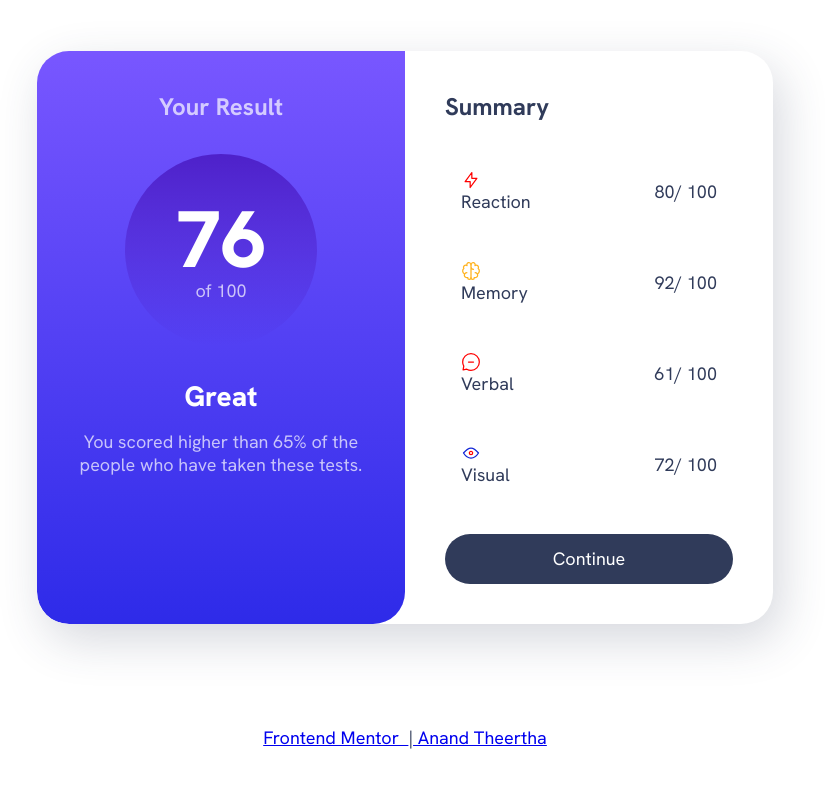
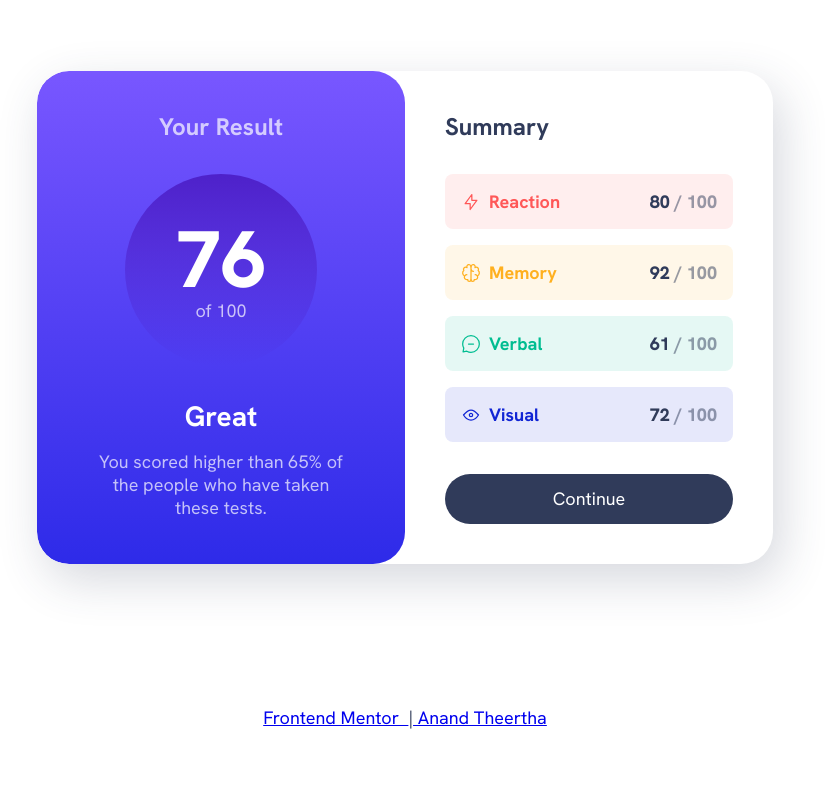
Before and after one commit to Anand-Theertha/Results-Summary-Component, a plain HTML site: page index.html in a window 1280 px wide. Shown: the whole page, without its empty margins (235-1060 px from the left). Drawn offline with Linux system fonts and the light colour scheme.

Commit message:
final changes

```diff
--- a/index.html
+++ b/index.html
@@ -47,19 +47,18 @@
               <div class="summary-title">Reaction</div>
             </div>
 
-            <p class="summary-score"><span>80</span>/ 100</p>
+            <p class="summary-score"><span>80</span> / 100</p>
 
           </div>
 
           <div class="summary-item" data-item-type="accent-2">
 
             <div class="flex-group">
-              <svg xmlns="http://www.w3.org/2000/svg" width="20" height="20" fill="none" viewBox="0 0 20 20"><path stroke="#FFB21E" stroke-linecap="round" stroke-linejoin="round" stroke-width="1.25" d="M5.833 11.667a2.5 2.5 0 1 0 .834 4.858"/><path stroke="#FFB21E" stroke-linecap="round" stroke-linejoin="round" stroke-width="1.25" d="M3.553 13.004a3.333 3.333 0 0 1-.728-5.53m.025-.067a2.083 2.083 0 0 1 2.983-2.824m.199.054A2.083 2.083 0 1 1 10 3.75v12.917a1.667 1.667 0 0 1-3.333 0M10 5.833a2.5 2.5 0 0 0 2.5 2.5m1.667 3.334a2.5 2.5 0 1 1-.834 4.858"/><path stroke="#FFB21E" stroke-linecap="round" stroke-linejoin="round" stroke-width="1.25" d="M16.447 13.004a3.334 3.334 0 0 0 .728-5.53m-.025-.067a2.083 2.083 0 0 0-2.983-2.824M10 3.75a2.085 2.085 0 0 1 2.538-2.033 2.084 2.084 0 0 1 1.43 2.92m-.635 12.03a1.667 1.667 0 0 1-3.333 0"/></svg>
-
+              <svg xmlns="http://www.w3.org/2000/svg" width="20" height="20" fill="none" viewBox="0 0 20 20"><path stroke-linecap="round" stroke-linejoin="round" stroke-width="1.25" d="M5.833 11.667a2.5 2.5 0 1 0 .834 4.858"/><path stroke-linecap="round" stroke-linejoin="round" stroke-width="1.25" d="M3.553 13.004a3.333 3.333 0 0 1-.728-5.53m.025-.067a2.083 2.083 0 0 1 2.983-2.824m.199.054A2.083 2.083 0 1 1 10 3.75v12.917a1.667 1.667 0 0 1-3.333 0M10 5.833a2.5 2.5 0 0 0 2.5 2.5m1.667 3.334a2.5 2.5 0 1 1-.834 4.858"/><path stroke-linecap="round" stroke-linejoin="round" stroke-width="1.25" d="M16.447 13.004a3.334 3.334 0 0 0 .728-5.53m-.025-.067a2.083 2.083 0 0 0-2.983-2.824M10 3.75a2.085 2.085 0 0 1 2.538-2.033 2.084 2.084 0 0 1 1.43 2.92m-.635 12.03a1.667 1.667 0 0 1-3.333 0"/></svg>
               <div class="summary-title">Memory</div>
             </div>
 
-            <p class="summary-score"><span>92</span>/ 100</p>
+            <p class="summary-score"><span>92</span> / 100</p>
 
           </div>
 
@@ -70,18 +69,18 @@
               <div class="summary-title">Verbal</div>
             </div>
 
-            <p class="summary-score"><span>61</span>/ 100</p>
+            <p class="summary-score"><span>61</span> / 100</p>
 
           </div>
 
           <div class="summary-item" data-item-type="accent-4">
 
             <div class="flex-group">
-              <svg xmlns="http://www.w3.org/2000/svg" width="20" height="20" fill="none" viewBox="0 0 20 20"><path stroke-linecap="round" stroke-linejoin="round" stroke-width="1.25" d="M10 11.667a1.667 1.667 0 1 0 0-3.334 1.667 1.667 0 0 0 0 3.334Z"/><path stroke="#1125D6" stroke-linecap="round" stroke-linejoin="round" stroke-width="1.25" d="M17.5 10c-1.574 2.492-4.402 5-7.5 5s-5.926-2.508-7.5-5C4.416 7.632 6.66 5 10 5s5.584 2.632 7.5 5Z"/></svg>
+              <svg xmlns="http://www.w3.org/2000/svg" width="20" height="20" fill="none" viewBox="0 0 20 20"><path stroke-linecap="round" stroke-linejoin="round" stroke-width="1.25" d="M10 11.667a1.667 1.667 0 1 0 0-3.334 1.667 1.667 0 0 0 0 3.334Z"/><path stroke-linecap="round" stroke-linejoin="round" stroke-width="1.25" d="M17.5 10c-1.574 2.492-4.402 5-7.5 5s-5.926-2.508-7.5-5C4.416 7.632 6.66 5 10 5s5.584 2.632 7.5 5Z"/></svg>
               <div class="summary-title">Visual</div>
             </div>
 
-            <p class="summary-score"><span>72</span>/ 100</p>
+            <p class="summary-score"><span>72</span> / 100</p>
 
           </div>
 
--- a/style.css
+++ b/style.css
@@ -2,7 +2,8 @@
     font-family: 'HankenGrotesk';
     font-display: swap;
     font-weight: 100 900;
-    src: url('assets/fonts/HankenGrotesk-VariableFont_wght.ttf') format('truetype');
+    src: url('assets/fonts/HankenGrotesk-VariableFont_wght.ttf')
+         format('truetype');
   }
 
   :root {
@@ -76,6 +77,30 @@ body {
     color: var(--clr-neutral-700);
   }
 
+  @media (min-width: 600px) {
+    body {
+      min-height: 100vh;
+      display: grid;
+      place-items: center;
+    }
+  }
+
+  .flex-group {
+    display: flex;
+    align-items: center;
+    gap: .5rem;
+    flex-wrap: wrap;
+  }
+
+  .grid-flow {
+    display: grid;
+    align-content: start;
+    gap: 1rem;
+  }
+
+  .grid-flow[data-spacing="large"] {
+    gap: 2rem;
+  }
 
   .section-title {
     font-weight: var(--fw-bold);
@@ -88,62 +113,48 @@ body {
     background: var(--clr-neutral-700);
     padding: 1rem 2rem;
     border: 0;
+    border-radius: 100vw;
     cursor: pointer;
-    border-radius: 100vw;
   }
 
   .button:hover,
   .button:focus-visible {
- background: var(--gradient-primary) ;
+    background: var(--gradient-primary);
   }
 
   .result-summary {
     --padding: 2.5rem;
     --border-radius: 2rem;
+
+    max-width: 46rem;
     display: grid;
-    max-width: 46rem;
   }
 
   @media (min-width: 600px) {
-    body {
-        min-height: 100vh;
-        display: grid;
-        place-items: center;
-    }
-
     .result-summary {
       margin-inline: 1rem;
       grid-template-columns: 1fr 1fr;
       border-radius: var(--border-radius);
       overflow: hidden;
-        box-shadow: .5rem 1rem 3rem hsl(var(--clr-neutral-hsl-700), .2);
-    }
-
-    .results {
-        border-radius: var(--border-radius);
+      box-shadow: .5rem 1rem 3rem
+        hsl(var(--clr-neutral-hsl-700), .2);
     }
   }
 
   .results {
-    color: hsl(var(--clr-neutral-hsl-100) , .7);
+    color: hsl(var(--clr-neutral-hsl-100), .7);
     text-align: center;
-    border-radius: 0 0 var(--border-radius) var(--border-radius);
+    padding:
+      var(--padding) calc(var(--padding) * 1.5);
     background: var(--gradient-primary);
+    border-radius:
+      0 0 var(--border-radius) var(--border-radius);
   }
 
-.results,
-.summary {
-    padding: var(--padding);
+  @media (min-width: 600px) {
+    .results {
+      border-radius: var(--border-radius);
     }
-
-.grid-flow {
-    display: grid;
-    align-content: start;
-    gap: 1rem;
-}
-
-.grid-flow[data-spacing="large"] {
-    gap: 2rem;
   }
 
   .result-score {
@@ -167,7 +178,11 @@ body {
   .result-rank {
     color: var(--clr-neutral-100);
     font-size: var(--fs-700);
-    font-weight: var(--fw-black);
+    font-weight: var(--fw-bold);
+  }
+
+  .summary {
+    padding: var(--padding);
   }
 
   .summary-item {
@@ -176,33 +191,36 @@ body {
     align-items: center;
     padding: 1rem;
     border-radius: .5rem;
+    background-color: hsl(var(--item-color), .1);
   }
 
   .summary-item svg {
-    stroke: red;
+    stroke: hsl(var(--item-color));
   }
 
-
-
-
-
-
-
-
-
-
-
-
-
-/* .attribution {
-    font-size: 20px;
-    display: flex;
-    align-items: center;
-    justify-content: center;
-    min-height: 100vh;
+  .summary-title {
+    color: hsl(var(--item-color));
+    font-weight: var(--fw-bold);
   }
 
-.attribution a {
-    text-decoration: none;
-    color: hsl(228, 45%, 44%);
-} */
+  .summary-item[data-item-type="accent-1"] {
+    --item-color: var(--clr-accent-1);
+  }
+  .summary-item[data-item-type="accent-2"] {
+    --item-color: var(--clr-accent-2);
+  }
+  .summary-item[data-item-type="accent-3"] {
+    --item-color: var(--clr-accent-3);
+  }
+  .summary-item[data-item-type="accent-4"] {
+    --item-color: var(--clr-accent-4);
+  }
+
+  .summary-score {
+    font-weight: var(--fw-black);
+    color: hsl(var(--clr-neutral-hsl-700), .5);
+  }
+
+  .summary-score span {
+    color: var(--clr-neutral-700);
+  }
```
Lines whose indentation alone changed are shown as unchanged.
